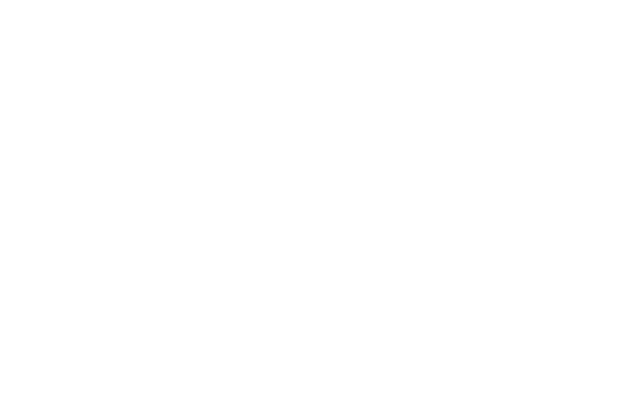
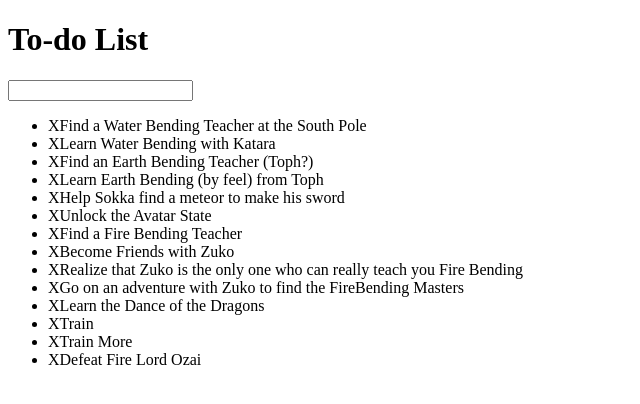
Before and after one commit to vishnuvenugopal007/Todo-jQuery, a plain HTML site: page index.html in a window 1280 px wide. Shown: the whole page, without its empty margins (0-640 px from the left). Drawn offline with nearby package versions, Linux system fonts and the light colour scheme.

Commit message:
Initial MarkUp/Styling

```diff
--- a/assets/css/styles.css
+++ b/assets/css/styles.css
@@ -0,0 +1,5 @@
+#contrainer {
+  background: gray;
+  width: 360px;
+  margin: 0 auto;
+}
--- a/index.html
+++ b/index.html
@@ -7,6 +7,28 @@
     <link rel="stylesheet" href="assets/css/styles.css"/>
   </head>
   <body>
+    <div id="container">
+      <h1>To-do List</h1>
+      <input type="text"/>
+
+      <ul>
+        <li><span>X</span>Find a Water Bending Teacher at the South Pole</li>
+        <li><span>X</span>Learn Water Bending with Katara</li>
+        <li><span>X</span>Find an Earth Bending Teacher (Toph?)</li>
+        <li><span>X</span>Learn Earth Bending (by feel) from Toph</li>
+        <li><span>X</span>Help Sokka find a meteor to make his sword</li>
+        <li><span>X</span>Unlock the Avatar State</li>
+        <li><span>X</span>Find a Fire Bending Teacher</li>
+        <li><span>X</span>Become Friends with Zuko</li>
+        <li><span>X</span>Realize that Zuko is the only one who can really teach you Fire Bending</li>
+        <li><span>X</span>Go on an adventure with Zuko to find the FireBending Masters</li>
+        <li><span>X</span>Learn the Dance of the Dragons</li>
+        <li><span>X</span>Train</li>
+        <li><span>X</span>Train More</li>
+        <li><span>X</span>Defeat Fire Lord Ozai</li>
+      </ul>
+
+    </div>
 
   <script type="text/javascript" src="assets/js/todo.js"></script>
   </body>
```
